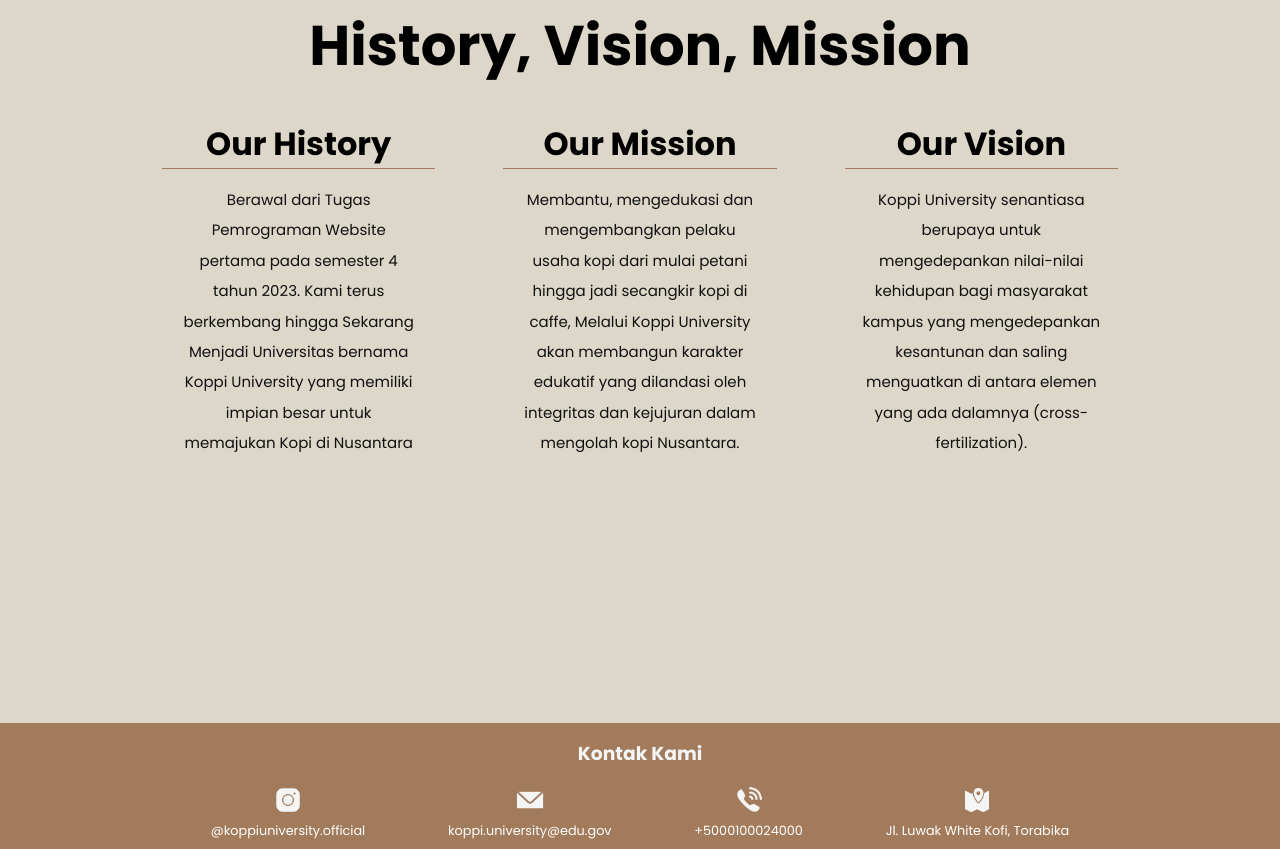
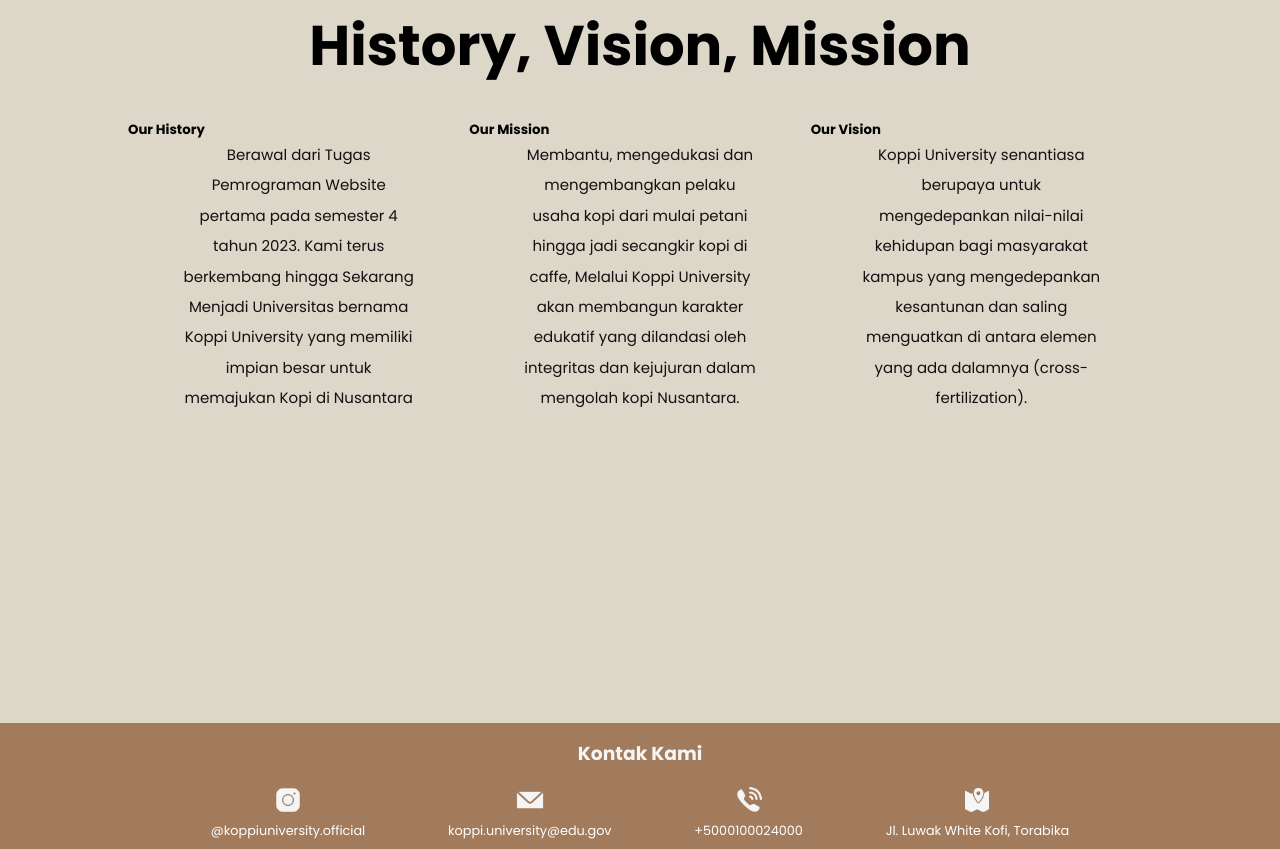
Before and after one commit to febriandfa/KoppiUniversity, a plain HTML site: page about.html in a window 1280 px wide. Shown: the part 1400-2249 px from the top of the page. Drawn offline with nearby package versions, Linux system fonts and the light colour scheme; a web font is replaced by a local one.

Commit message:
Add files via upload

```diff
--- a/layout/about.css
+++ b/layout/about.css
@@ -216,9 +216,9 @@ p {
   width: 15rem;
 }
 
-h5 {
+h3 {
   text-align: center;
-  font-size: 2rem;
+  /* font-size: 2rem; */
 }
 
 #landing .container {
@@ -247,7 +247,7 @@ h5 {
   grid-template-areas: mission;
 }
 
-#landing h5 {
+#landing h3 {
   border-bottom: 1px solid var(--ketiga);
   width: 80%;
   margin: 0 auto 1rem;
```
